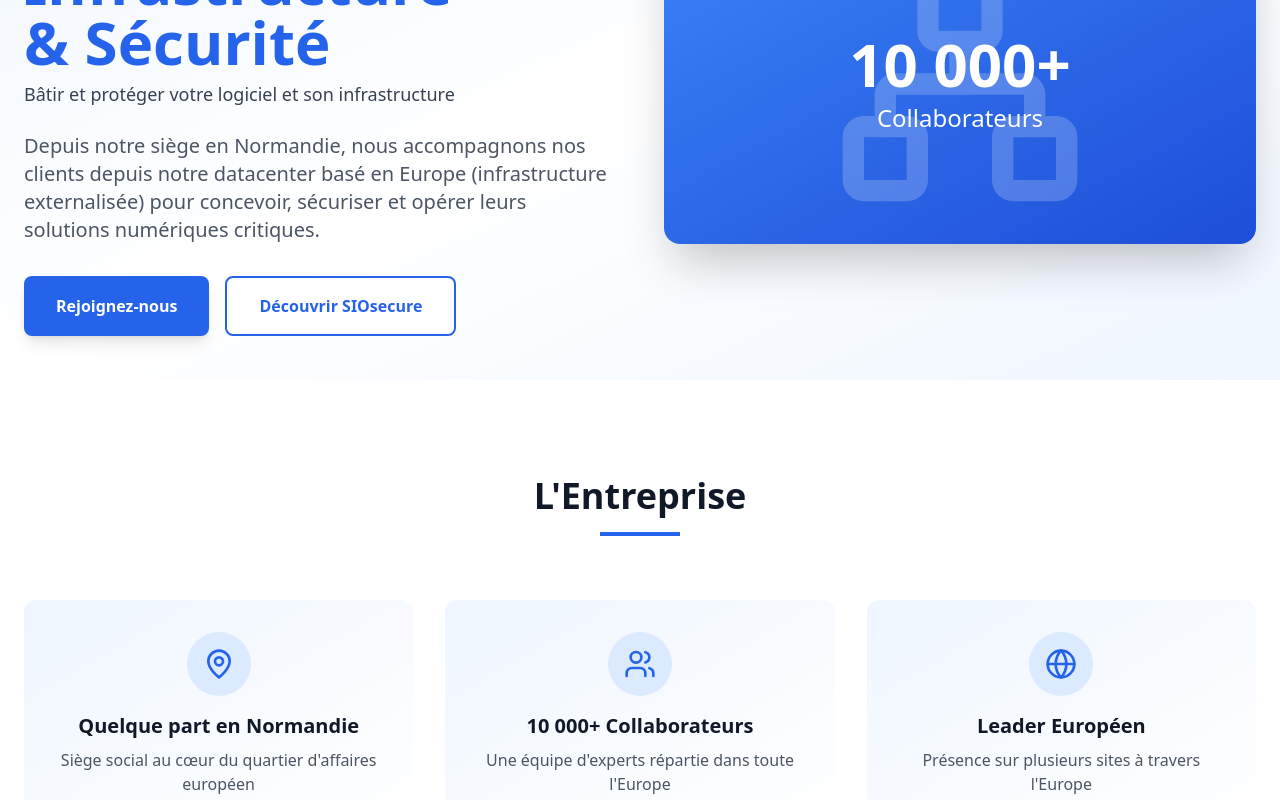
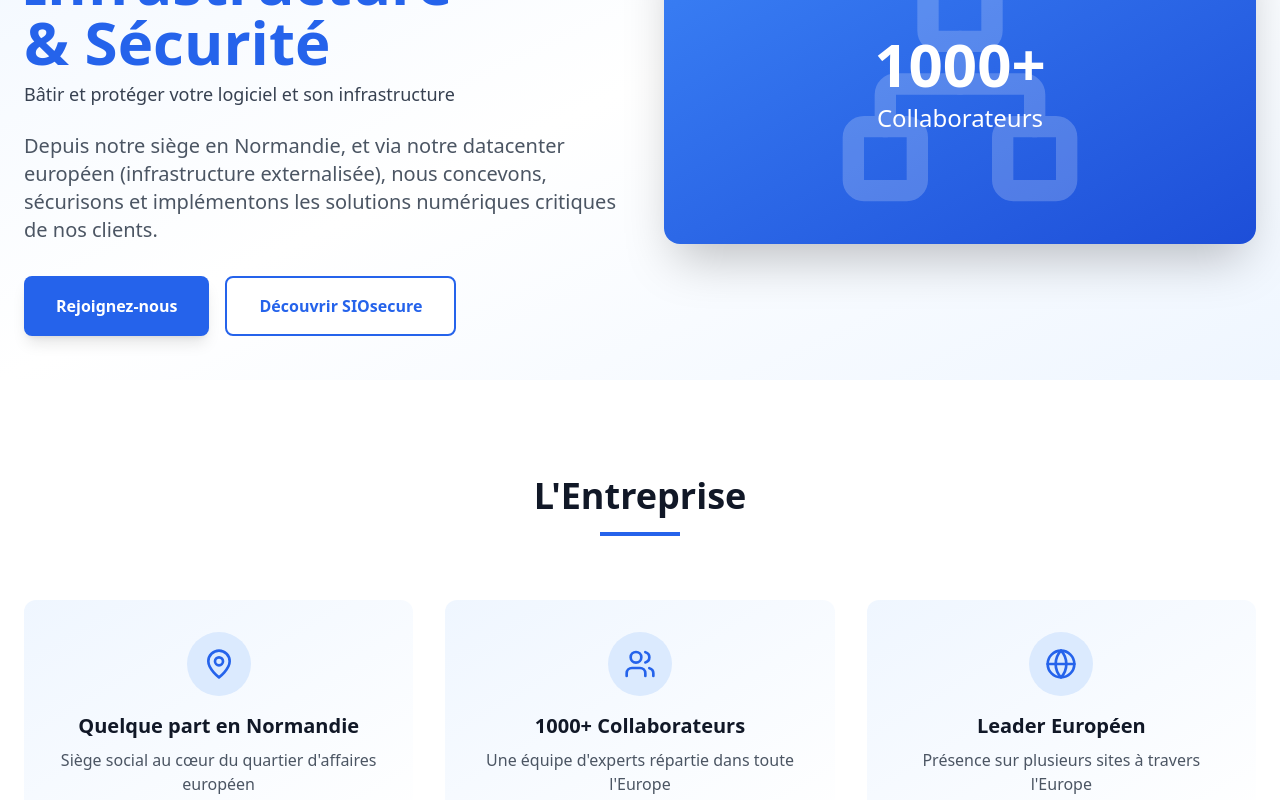
Before and after one commit to LaurentBouquet/siosecure, a React (Vite) app: page / in a window 1280 px wide. Shown: the part 800-1600 px from the top of the page. Built offline with nearby package versions, Linux system fonts and the light colour scheme.

Commit message:
Offres d'emploi

```diff
--- a/src/App.tsx
+++ b/src/App.tsx
@@ -138,7 +138,8 @@ function App() {
               </h1>
               <p className="mb-6 text-lg font-medium text-gray-700">Bâtir et protéger votre logiciel et son infrastructure</p>
               <p className="mb-8 text-base leading-relaxed text-gray-600 sm:text-xl">
-                Depuis notre siège en Normandie, nous accompagnons nos clients depuis notre datacenter basé en Europe (infrastructure externalisée) pour concevoir, sécuriser et opérer leurs solutions numériques critiques.
+                Depuis notre siège en Normandie, et via notre datacenter européen (infrastructure externalisée),
+                nous concevons, sécurisons et implémentons les solutions numériques critiques de nos clients.
               </p>
               <div className="flex flex-col flex-wrap gap-4 sm:flex-row">
                 <button
@@ -160,7 +161,7 @@ function App() {
                 <Network className="w-full h-40 text-white sm:h-64 opacity-20" />
                 <div className="absolute inset-0 flex items-center justify-center">
                   <div className="text-center text-white">
-                    <div className="mb-2 text-4xl font-bold sm:text-6xl">10 000+</div>
+                    <div className="mb-2 text-4xl font-bold sm:text-6xl">1000+</div>
                     <div className="text-lg font-light sm:text-2xl">Collaborateurs</div>
                   </div>
                 </div>
@@ -190,7 +191,7 @@ function App() {
               <div className="flex items-center justify-center w-16 h-16 mx-auto mb-4 bg-blue-100 rounded-full">
                 <Users className="w-8 h-8 text-blue-600" />
               </div>
-              <h3 className="mb-2 text-xl font-bold text-gray-900">10 000+ Collaborateurs</h3>
+              <h3 className="mb-2 text-xl font-bold text-gray-900">1000+ Collaborateurs</h3>
               <p className="text-gray-600">Une équipe d'experts répartie dans toute l'Europe</p>
             </div>
 
@@ -303,7 +304,7 @@ function App() {
                   </div>
 
                   <div className="p-6 rounded-lg bg-blue-50">
-                    <h4 className="mb-3 text-lg font-bold text-gray-900">Profil & avantages</h4>
+                    <h4 className="mb-3 text-lg font-bold text-gray-900">Profil recherché</h4>
                     <ul className="space-y-2 text-gray-700">
                       <li>• Étudiant(e) en BTS SIO option SISR ou formation équivalente.</li>
                       <li>• Connaissances de base en systèmes Linux (Debian) et réseaux (TCP/IP, VLANs).</li>
@@ -346,21 +347,23 @@ function App() {
 
                 <div className="grid grid-cols-1 gap-4 mb-6 md:grid-cols-2 md:gap-6 md:mb-8">
                   <div className="p-6 rounded-lg bg-blue-50">
-                    <h4 className="mb-3 text-lg font-bold text-gray-900">Profil recherché</h4>
+                    <h4 className="mb-3 text-lg font-bold text-gray-900">Missions principales</h4>
                     <ul className="space-y-2 text-gray-700">
-                      <li>• Étudiant(e) en BTS SIO option SLAM ou formation équivalente</li>
-                      <li>• Connaissances en développement Web (JavaScript/TypeScript, frameworks modernes)</li>
-                      <li>• Sensibilité à la sécurité applicative (OWASP) et volonté d'apprendre</li>
-                      <li>• Intérêt pour les pratiques DevOps (CI/CD, conteneurs)</li>
+                      <li>• Développer et sécuriser des applications Web full-stack.</li>
+                      <li>• Implémenter des mécanismes d'authentification sécurisés (JWT, OAuth2, OpenID Connect).</li>
+                      <li>• Réaliser des audits de vulnérabilités sur les applications Web (recherche d'injections SQL, XSS, LFI/RFI) selon les standards OWASP.</li>
+                      <li>• Appliquer des pratiques de cryptographie (chiffrement des données sensibles).</li>
+                      <li>• Rédiger des rapports techniques et de sécurité destinés à nos clients.</li>
                     </ul>
                   </div>
 
                   <div className="p-6 rounded-lg bg-blue-50">
-                    <h4 className="mb-3 text-lg font-bold text-gray-900">Nous offrons</h4>
+                    <h4 className="mb-3 text-lg font-bold text-gray-900">Profil recherché</h4>
                     <ul className="space-y-2 text-gray-700">
-                      <li>• Expérience pratique sur une infrastructure externalisée réelle et accompagnement par des experts.</li>
-                      <li>• Accompagnement par des experts en sécurité</li>
-                      <li>• Formations et certifications (OWASP, frameworks, etc.)</li>
+                      <li>• Étudiant(e) en BTS SIO option SLAM ou formation équivalente.</li>
+                      <li>• Connaissances de base en développement Web et bases de données (Supabase, SQL).</li>
+                      <li>• Sensibilité à la sécurité applicative (OWASP) et volonté d'apprendre.</li>
+                      <li>• Intérêt pour les pratiques DevOps (CI/CD, conteneurs) et opportunité de monter en compétence rapide.</li>
                     </ul>
                   </div>
                 </div>
```
